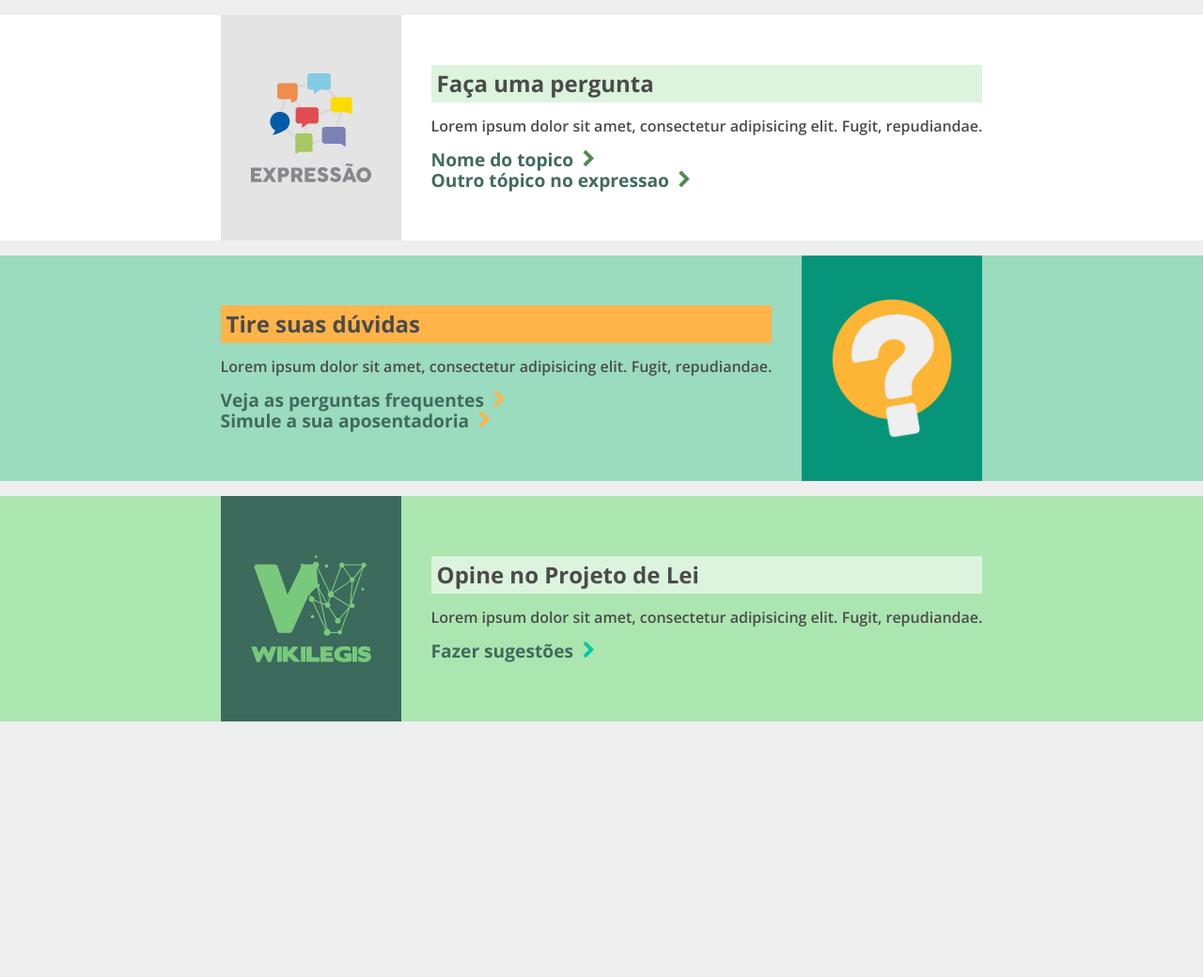
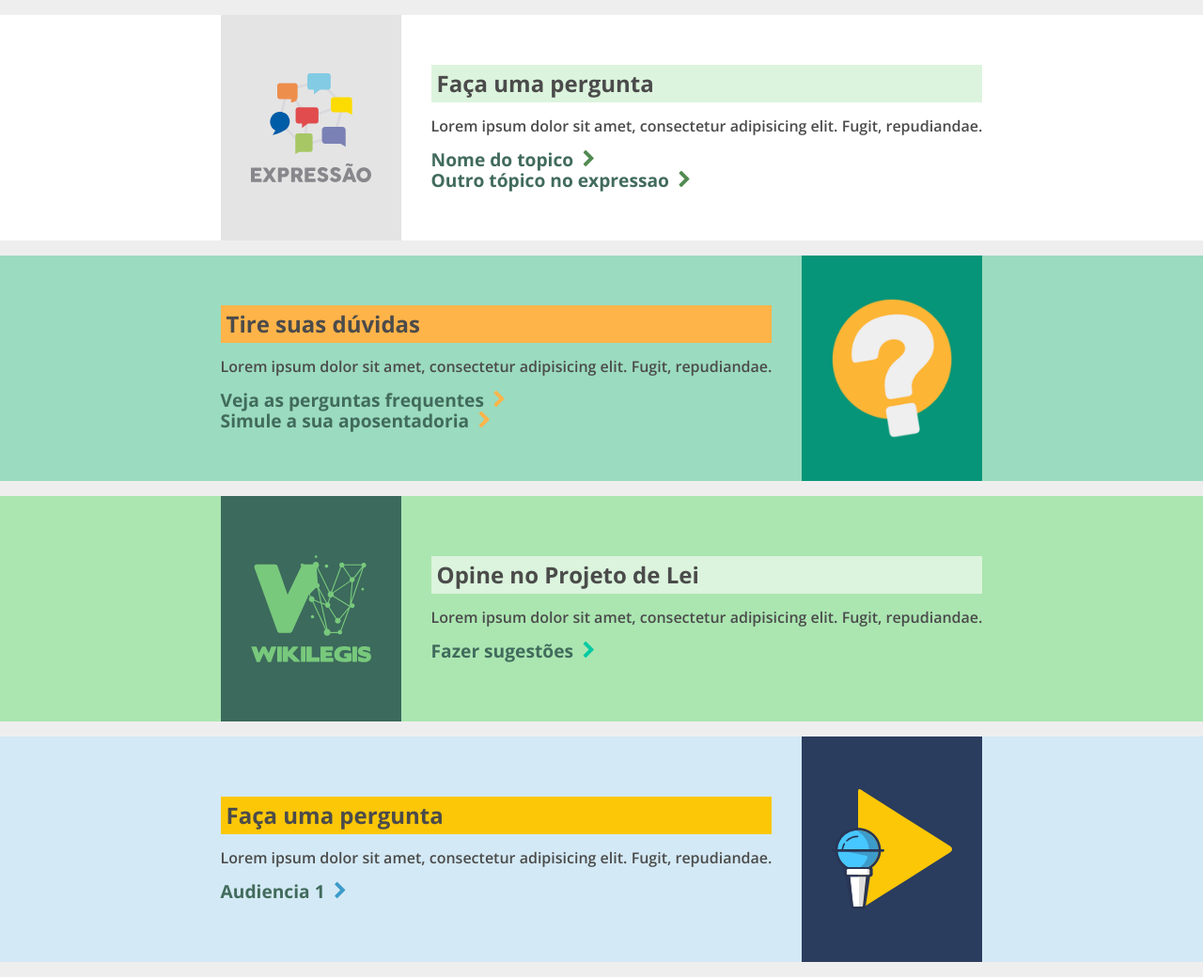
Before and after one commit to labhackercd/hotsite-edemocracia, a Jekyll site: the page built from index.html, in a window 1280 px wide. Shown: the whole page at 94% size. Built offline with Jekyll 4.4.1, drawn with Linux system fonts in a browser that asks for light colours; before the commit the page ends 900 px from its top, so only the background shows below that.

Commit message:
Added audiencias section
Signed-off-by: Matheus Fernandes <matheus.souza.fernandes@gmail.com>

```diff
--- a/_data/data.yml
+++ b/_data/data.yml
@@ -25,3 +25,11 @@
   links:
     - link_text: Fazer sugestões
       link_url: http://www.pudim.com.br
+
+- class: audiencias
+  title: Faça uma pergunta
+  text: Lorem ipsum dolor sit amet, consectetur adipisicing elit. Fugit, repudiandae.
+  image_name: logo-audiencias.svg
+  links:
+    - link_text: Audiencia 1
+      link_url: http://www.pudim.com.br
--- a/assets/sass/tools/_tools.scss
+++ b/assets/sass/tools/_tools.scss
@@ -20,11 +20,11 @@ $banners: (
     link-pip-color: #00caa2
   ),
 
-  calculator: (
-    banner-bg-color: #e3e5c5,
-    title-bg-color: #ffc558,
-    image-bg-color: #ffd962,
-    link-pip-color: #fbb959
+  audiencias: (
+    banner-bg-color: #d3e9f5,
+    title-bg-color: #fbc707,
+    image-bg-color: #2a3d5e,
+    link-pip-color: #3d9bca
   ),
 );
 
```
Also changed, not shown: assets/images/logo-audiencias.svg (added).
